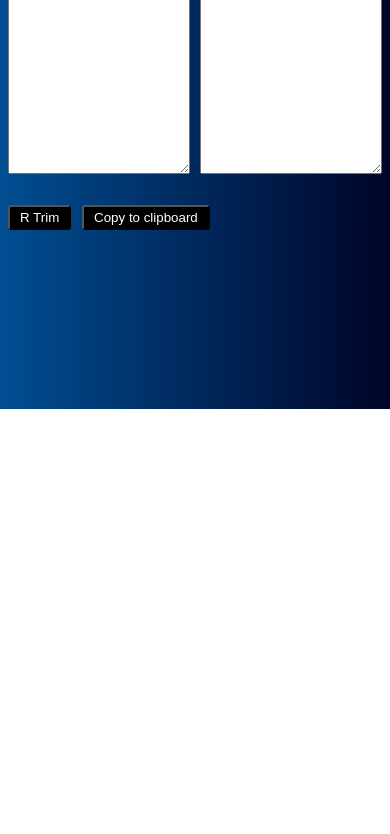
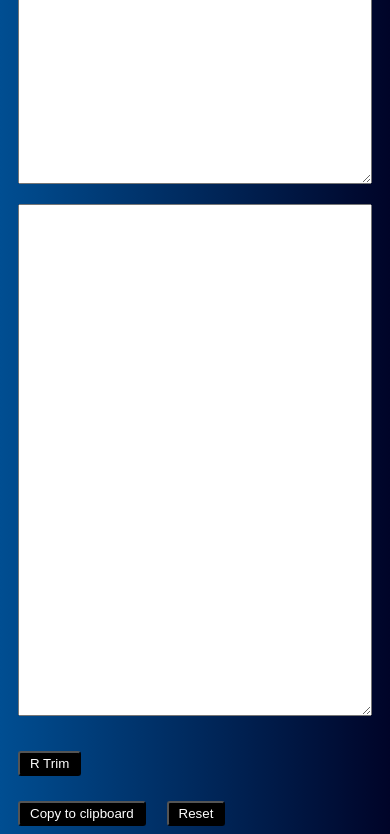
Before and after one commit to ArasaKumar/personal-string-tools, a website built with Parcel: page src/index.html in a window 390 px wide. Shown: the part 435-1269 px from the top of the page. Before the commit the page ends 844 px from the top, so only its background shows below. Built offline with nearby package versions, Linux system fonts and the light colour scheme.

Commit message:
added media queries and reset functionality

```diff
--- a/src/index.css
+++ b/src/index.css
@@ -1,18 +1,39 @@
-:root{
-    --btn_Background : black;
+:root {
+    --btn_Background: black;
+}
+
+h1 {
+    margin-left: 10px;
 }
 
 body {
-    background: #000428; /* fallback for old browsers */
-    background: -webkit-linear-gradient(to right, #004e92, #000428); /* Chrome 10-25, Safari 5.1-6 */
     background: linear-gradient(to right, #004e92, #000428); /* W3C, IE 10+/ Edge, Firefox 16+, Chrome 26+, Opera 12+, Safari 7+ */
     font-family: 'Fira Code', monospace;
     font-size: 18px;
     color: white;
 }
 
-textarea{
+.flex-container {
+    display: flex;
+    flex-wrap: wrap;
+}
+
+@media screen and (max-width:1294px) {
+    textarea {
+        width: 95vw;
+    }
+}
+
+@media screen and (min-width:1295px) {
+    textarea {
+        width: 47vw;
+    }
+}
+
+textarea {
     font-size: 18px;
+    margin: 10px;
+    height: 60vh;
 }
 
 button {
@@ -23,4 +44,5 @@ button {
     padding-bottom: 3px;
     padding-right: 10px;
     padding-left: 10px;
+    margin-left:10px;
 }
--- a/src/index.html
+++ b/src/index.html
@@ -13,12 +13,18 @@
 </head>
 <body>
     <h1>String tools</h1>
-    <div>
-        <textarea id="originalData" style="height: 60vh;width:45vw;"></textarea>
-        <textarea id="modifiedData" style="height: 60vh;width:45vw;"></textarea>
+    <div class="flex-container">
+        <textarea id="originalData"></textarea>
+        <textarea id="modifiedData"></textarea>
     </div>
     <br>
-    <button class="button" onclick="btnRtrim()"> R Trim </button>
-    <button class="button" onclick="copyModifiedText()"> Copy to clipboard </button>
+    <div>
+        <button class="button" onclick="btnRtrim()"> R Trim </button>
+    </div>
+    <br>
+    <div>
+        <button class="button" onclick="copyModifiedText()"> Copy to clipboard </button>
+        <button class="button" onclick="reset()"> Reset </button>
+    </div>
 </body>
 </html>
--- a/src/index.js
+++ b/src/index.js
@@ -13,3 +13,8 @@ copyModifiedText = () => {
     modTxtArea.select();
     alert(document.execCommand('copy'));
 };
+
+reset = () => {
+    document.getElementById('modifiedData').value = '';
+    document.getElementById('originalData').value = '';
+};
```
